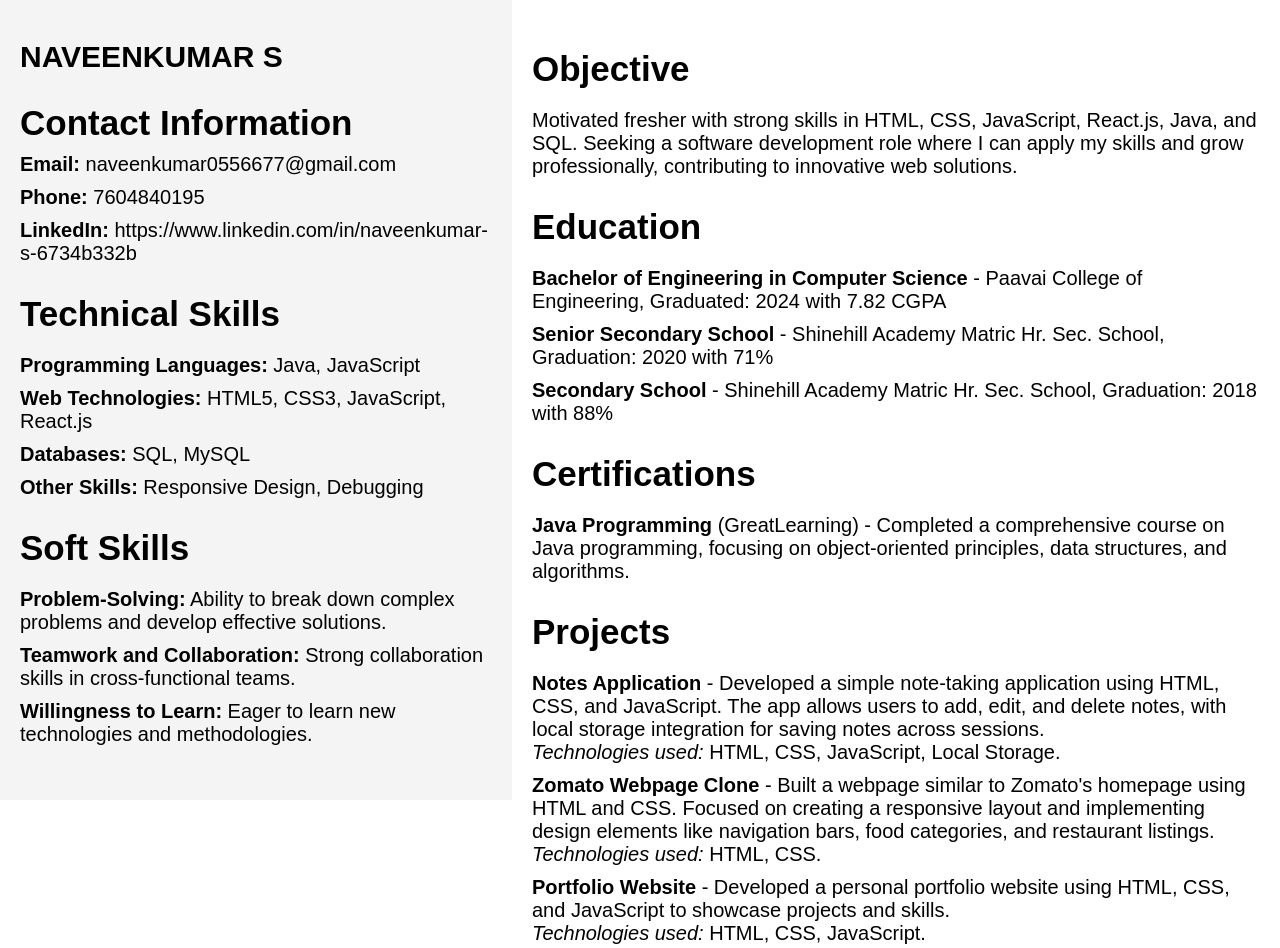
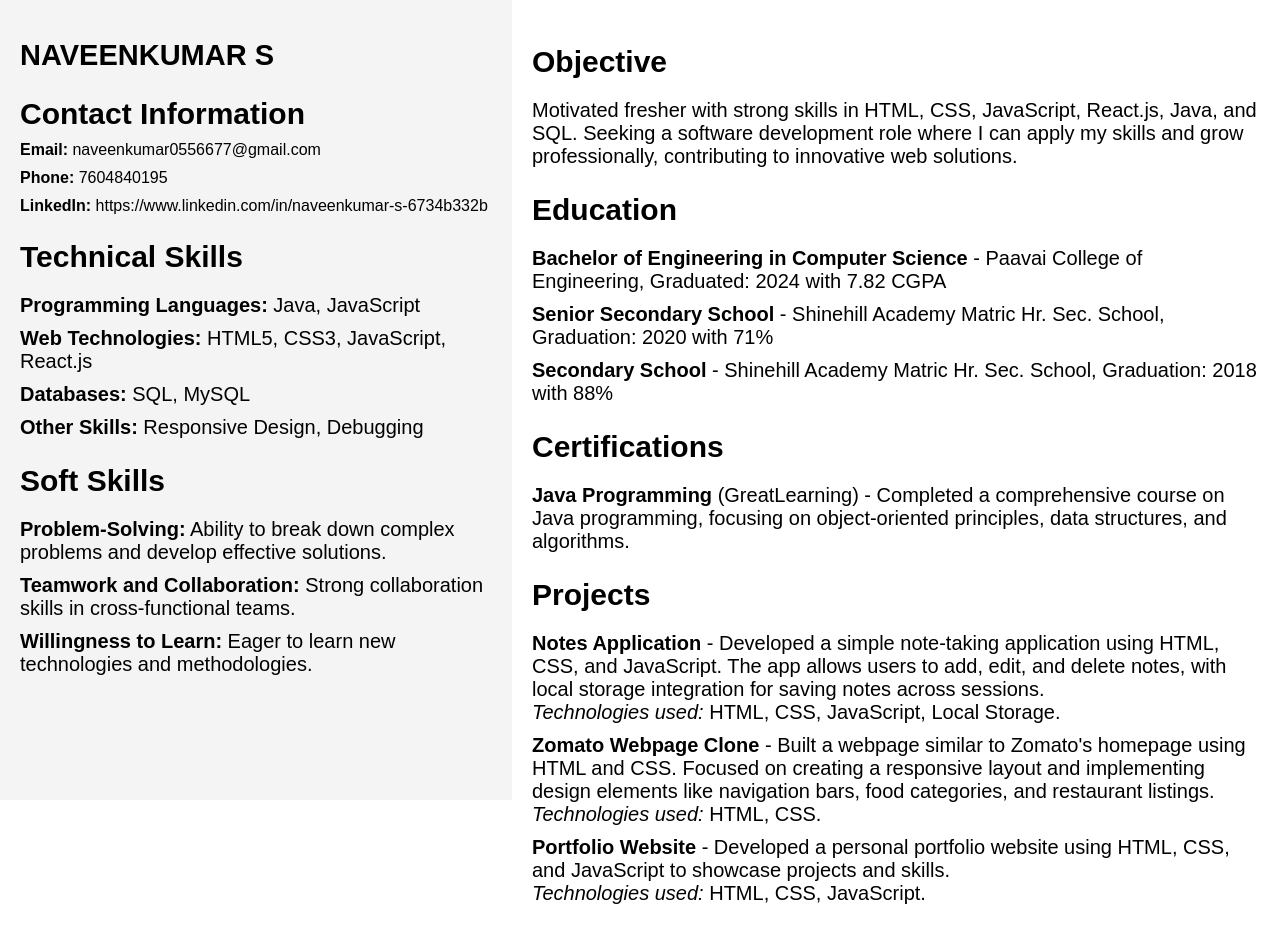
Before and after one commit to naveen556677/resume, a plain HTML site: page index.html in a window 1280 px wide. Drawn offline with Linux system fonts and the light colour scheme.

Commit message:
Add files via upload

```diff
--- a/index.html
+++ b/index.html
@@ -25,12 +25,12 @@
         }
 
         .sidebar h1 {
-            font-size: 30px;
+            font-size: 29px;
             margin-bottom: 10px;
         }
 
         .sidebar p {
-            font-size: 20px;
+            font-size: 16px;
             margin: 10px 0;
         }
 
@@ -47,7 +47,7 @@
         }
 
         h2 {
-            font-size: 35px;
+            font-size: 30px;
             margin-bottom: 10px;
         }
 
```
